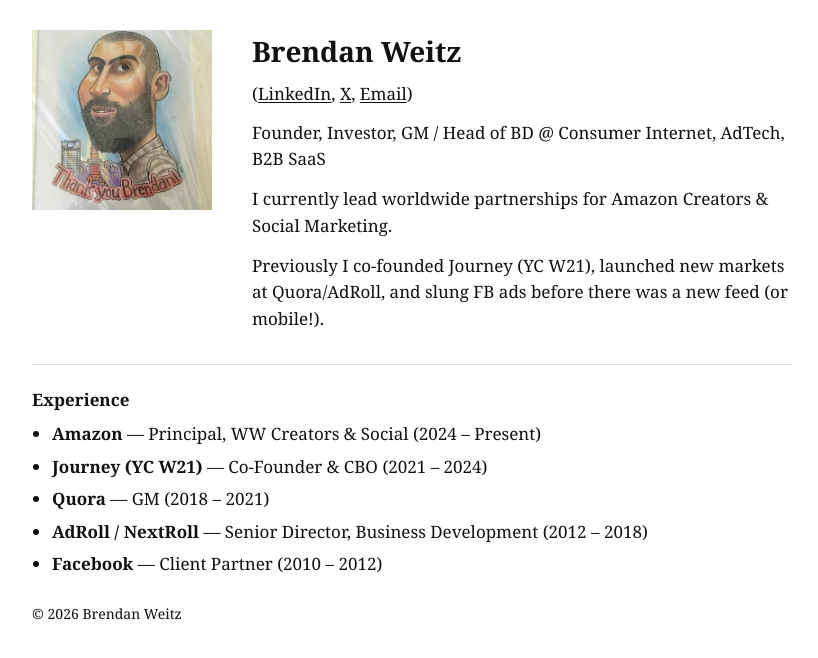
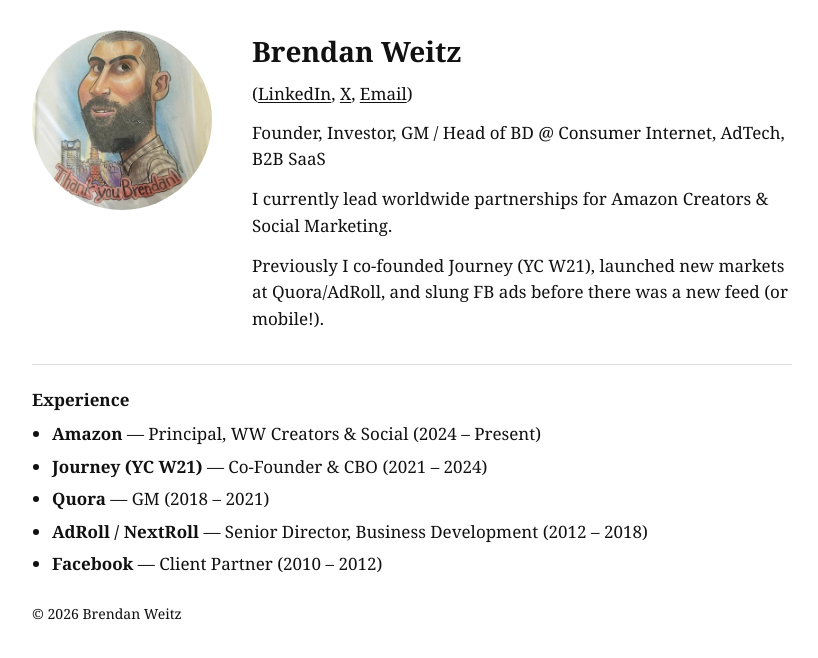
Before and after one commit to blw3232/brendanweitz-site, a Next.js app: page / in a window 1280 px wide. Shown: the top 658 px of the page, without its empty margins (228-1046 px from the left). Built offline with nearby package versions, Linux system fonts and the light colour scheme.

Commit message:
Update globals.css

```diff
--- a/app/globals.css
+++ b/app/globals.css
@@ -54,7 +54,16 @@ a {
 
 .heroImage {
   width: 180px;
+  height: 180px;
+  border-radius: 50%;
+  overflow: hidden;
+  flex-shrink: 0;
+}
 
+.heroImage img {
+  width: 100%;
+  height: 100%;
+  object-fit: cover;
 }
 
 .links {
```
